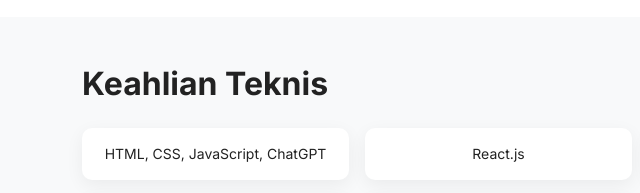
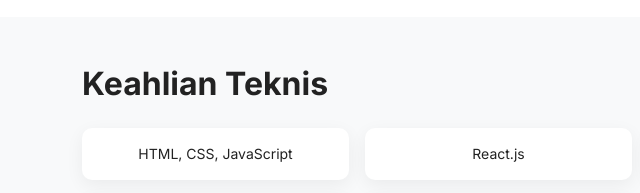
Before and after one commit to AdamAshraREvaldy/portofolio, a plain HTML site: page index.html in a window 1280 px wide. Shown: the part 1040-1233 px from the top of the page, 0-640 px from the left. Drawn offline with nearby package versions, Linux system fonts and the light colour scheme.

Commit message:
update konten

```diff
--- a/index.html
+++ b/index.html
@@ -98,7 +98,7 @@
         <h2 class="section-title">Keahlian Teknis</h2>
         <div class="row g-3">
           <div class="col-md-3 col-sm-6">
-            <div class="skill-box">HTML, CSS, JavaScript, ChatGPT</div>
+            <div class="skill-box">HTML, CSS, JavaScript</div>
           </div>
           <div class="col-md-3 col-sm-6">
             <div class="skill-box">React.js</div>
```
